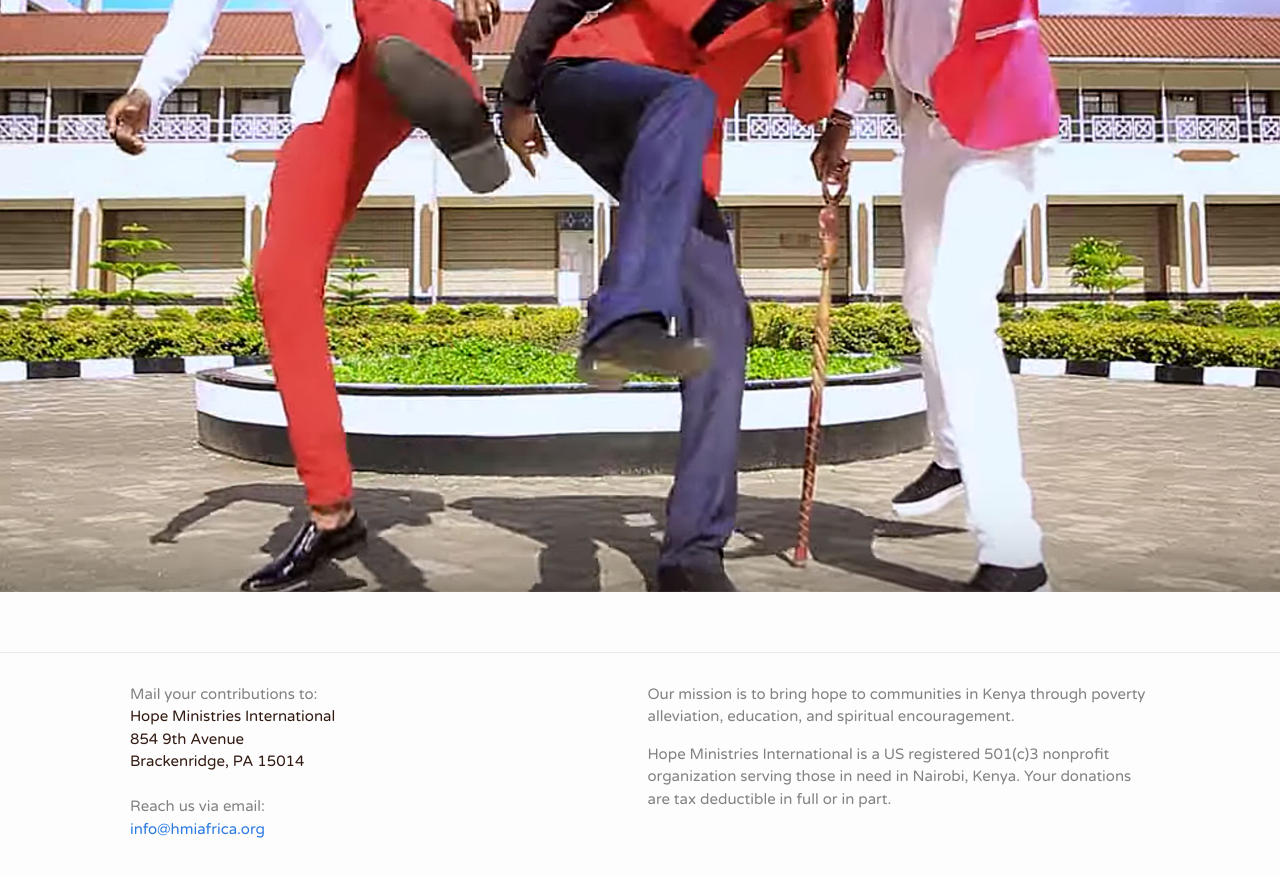
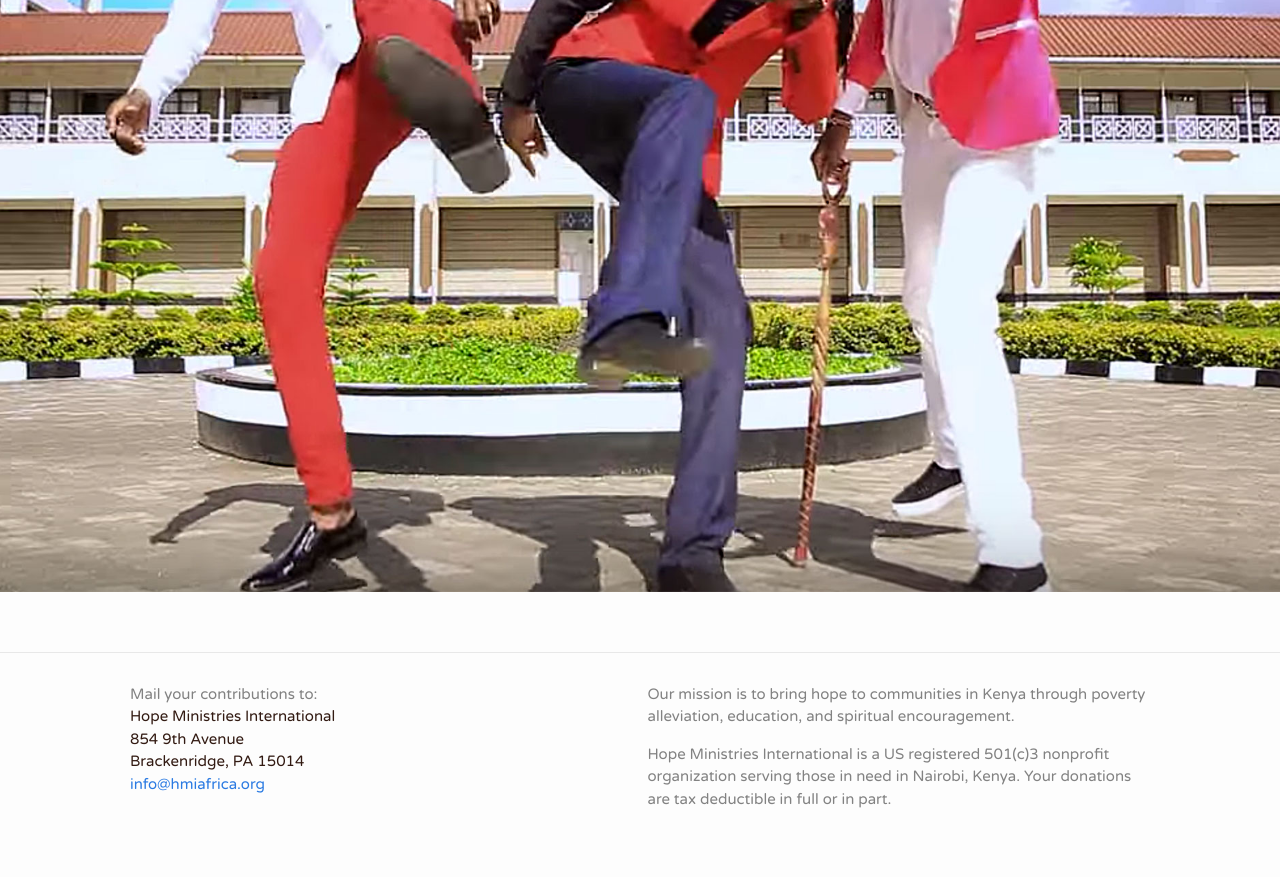
Before and after one commit to hmiafrica/hmiafrica.github.io, a Jekyll site: the page built from index.md, in a window 1280 px wide and 900 px high, scrolled down 3854 px. Shown: the top 877 px of the window. Built offline with Jekyll 4.4.1, drawn with Linux system fonts in a browser that asks for light colours.

Commit message:
remove unnecessary copy

```diff
--- a/_includes/footer.html
+++ b/_includes/footer.html
@@ -11,8 +11,6 @@
           <li class="footer-address">Hope Ministries International</li>
           <li class="footer-address">854 9th Avenue</li>
           <li class="footer-address">Brackenridge, PA 15014</li>
-          <li><br></li>
-          <li>Reach us via email:</li>
           <li>
             {%- if site.email -%} <a class="u-email" href="mailto:{{ site.email }}">{{ site.email }}</a>{%- endif -%}
           </li>
```
